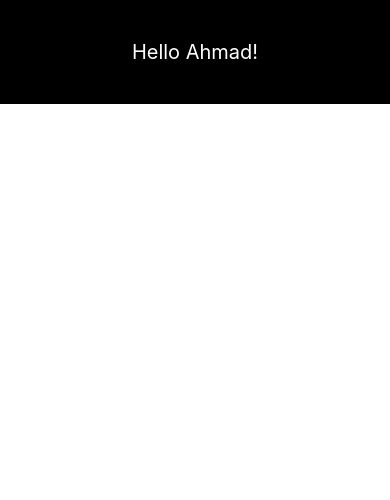
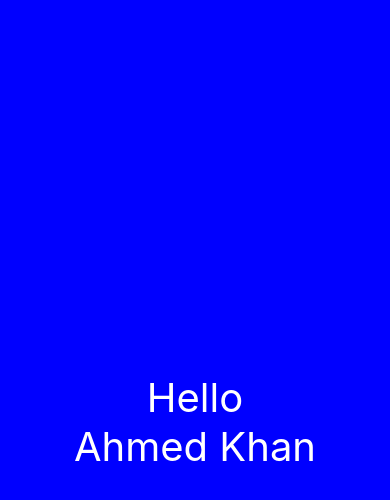
Before and after one commit to ahmeddkhann/react-native-basics, a React Native app: screen / in a window 390 px wide. Shown: the top 500 px of the page. Built offline with nearby package versions, Linux system fonts and the light colour scheme.

Commit message:
a basic text with background color and flex usage

```diff
--- a/App.js
+++ b/App.js
@@ -1,12 +1,17 @@
-// App.js
 import React from 'react';
-import { View } from 'react-native';
+import { View, StyleSheet } from 'react-native';
 import Home from './home';
 
 export default function App() {
   return (
-    <View >
+    <View style={styles.container}>
       <Home />
     </View>
   );
 }
+
+const styles = StyleSheet.create({
+  container: {
+    flex: 1,    // Ensures the root View takes the full screen
+  },
+});
--- a/home.js
+++ b/home.js
@@ -1,33 +1,39 @@
-import React from 'react'
-import { View, SafeAreaView, Text, StyleSheet} from 'react-native'
-import { useColorScheme } from 'react-native'
+import React from 'react';
+import { SafeAreaView, View, Text, StyleSheet } from 'react-native';
 
 const Home = () => {
-
   return (
-
-      <SafeAreaView style={styles.safeArea}>
-        <View style={styles.container}>
-        <Text style= {styles.text}>
-          Hello Ahmad!
+    <SafeAreaView style={styles.container}>
+      <View style={styles.content}>
+        <Text style={styles.text1}>
+          Hello
+        </Text>
+        <Text style={styles.text2}>
+          Ahmed Khan
         </Text>
       </View>
-      </SafeAreaView>
-  )
-}
+    </SafeAreaView>
+  );
+};
 
 const styles = StyleSheet.create({
   container: {
-    alignItems: "center",
-    padding: 40
+    flex: 1,
+    backgroundColor: 'blue',
   },
-  safeArea: {
-    backgroundColor: "black"
+  content: {
+    flex: 1,
+    justifyContent: 'center',
+    alignItems: 'center',
   },
-  text: {
-    color: "white",
-    fontSize: 20
-  }
-})
+  text1: {
+    color: 'white',
+    fontSize: 40,
+  },
+  text2: {
+    color: 'white',
+    fontSize: 40,
+  },
+});
 
-export default Home
+export default Home;
```
